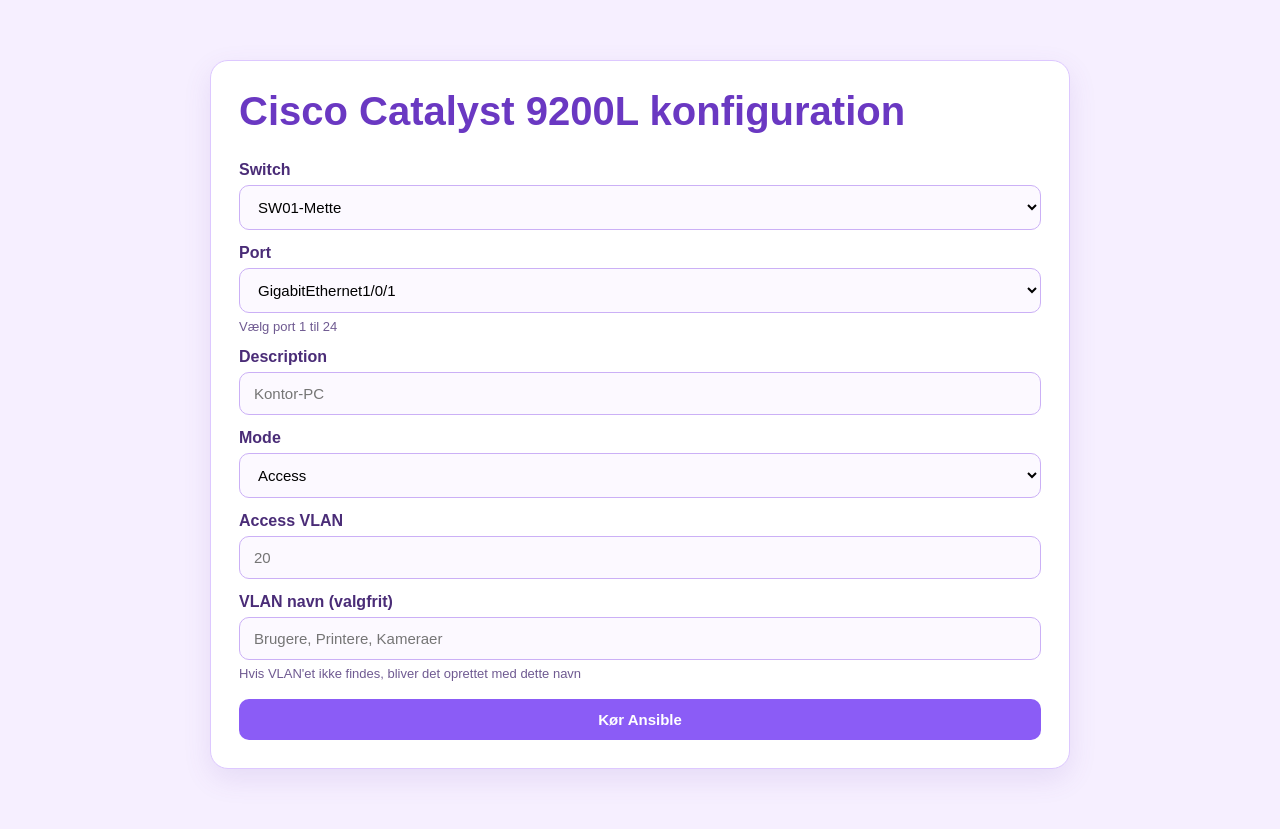
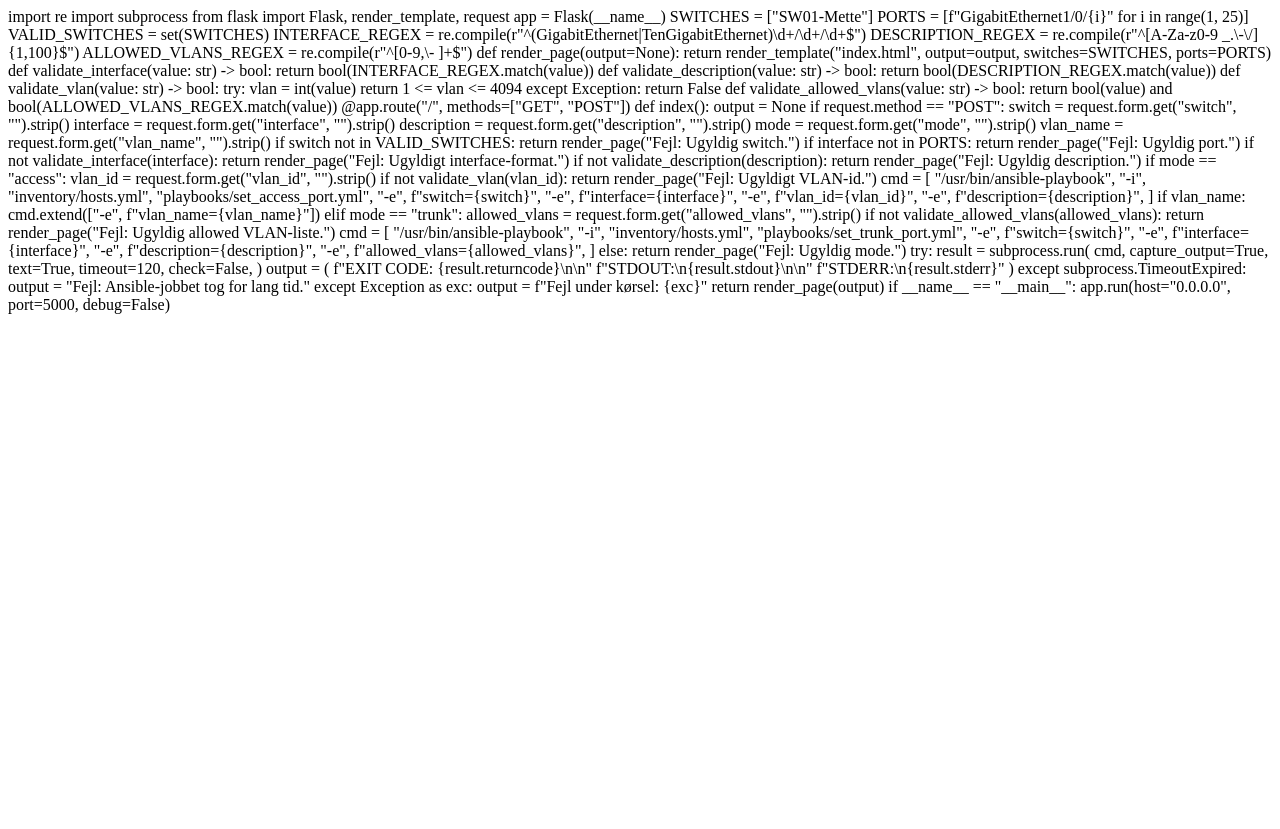
Before and after one commit to mean-pixel/ansibleH4, a Flask app: page / in a window 1280 px wide. After the commit the page ends 314 px from the top, so only its background shows below. Run offline with Flask 3, Linux system fonts and the light colour scheme.

Commit message:
Update index.html

```diff
--- a/switch-web/templates/index.html
+++ b/switch-web/templates/index.html
@@ -1,151 +1,122 @@
-<!doctype html>
-<html lang="da">
-<head>
-  <meta charset="utf-8">
-  <title>Cisco Switch Config</title>
-  <style>
-    body {
-      font-family: Arial, sans-serif;
-      background: #f6efff;
-      color: #2f2142;
-      max-width: 860px;
-      margin: 40px auto;
-      padding: 20px;
-    }
+import re
+import subprocess
+from flask import Flask, render_template, request
 
-    .card {
-      background: #ffffff;
-      border: 1px solid #ddc8ff;
-      border-radius: 18px;
-      padding: 28px;
-      box-shadow: 0 10px 28px rgba(114, 74, 180, 0.12);
-    }
+app = Flask(__name__)
 
-    h1 {
-      margin-top: 0;
-      color: #6a38c2;
-      font-size: 40px;
-    }
+SWITCHES = ["SW01-Mette"]
+PORTS = [f"GigabitEthernet1/0/{i}" for i in range(1, 25)]
 
-    h2 {
-      color: #6a38c2;
-      margin-top: 28px;
-    }
+VALID_SWITCHES = set(SWITCHES)
+INTERFACE_REGEX = re.compile(r"^(GigabitEthernet|TenGigabitEthernet)\d+/\d+/\d+$")
+DESCRIPTION_REGEX = re.compile(r"^[A-Za-z0-9 _.\-\/]{1,100}$")
+ALLOWED_VLANS_REGEX = re.compile(r"^[0-9,\- ]+$")
 
-    label {
-      display: block;
-      margin-top: 14px;
-      margin-bottom: 6px;
-      font-weight: bold;
-      color: #4a2c77;
-    }
 
-    input, select, textarea, button {
-      width: 100%;
-      padding: 12px 14px;
-      box-sizing: border-box;
-      border: 1px solid #cbb0f6;
-      border-radius: 10px;
-      font-size: 15px;
-      background: #fcf9ff;
-    }
+def render_page(output=None):
+    return render_template("index.html", output=output, switches=SWITCHES, ports=PORTS)
 
-    input:focus, select:focus, textarea:focus {
-      outline: none;
-      border-color: #8b5cf6;
-      box-shadow: 0 0 0 3px rgba(139, 92, 246, 0.15);
-    }
 
-    button {
-      margin-top: 18px;
-      background: #8b5cf6;
-      color: white;
-      border: none;
-      font-weight: bold;
-      cursor: pointer;
-      transition: 0.2s ease;
-    }
+def validate_interface(value: str) -> bool:
+    return bool(INTERFACE_REGEX.match(value))
 
-    button:hover {
-      background: #7447d1;
-    }
 
-    .hint {
-      margin-top: 6px;
-      font-size: 13px;
-      color: #6f5a91;
-    }
+def validate_description(value: str) -> bool:
+    return bool(DESCRIPTION_REGEX.match(value))
 
-    pre {
-      background: #180f27;
-      color: #f4edff;
-      padding: 16px;
-      overflow-x: auto;
-      white-space: pre-wrap;
-      border-radius: 12px;
-      border: 1px solid #4d2b7a;
-    }
-  </style>
 
-  <script>
-    function toggleFields() {
-      const mode = document.getElementById("mode").value;
-      document.getElementById("access-fields").style.display = mode === "access" ? "block" : "none";
-      document.getElementById("trunk-fields").style.display = mode === "trunk" ? "block" : "none";
-    }
-    window.onload = toggleFields;
-  </script>
-</head>
-<body>
-  <div class="card">
-    <h1>Cisco Catalyst 9200L konfiguration</h1>
+def validate_vlan(value: str) -> bool:
+    try:
+        vlan = int(value)
+        return 1 <= vlan <= 4094
+    except Exception:
+        return False
 
-    <form method="post">
-      <label for="switch">Switch</label>
-      <select name="switch" id="switch" required>
-        {% for sw in switches %}
-          <option value="{{ sw }}">{{ sw }}</option>
-        {% endfor %}
-      </select>
 
-      <label for="interface">Port</label>
-      <select name="interface" id="interface" required>
-        {% for port in ports %}
-          <option value="{{ port }}">{{ port }}</option>
-        {% endfor %}
-      </select>
-      <div class="hint">Vælg port 1 til 24</div>
+def validate_allowed_vlans(value: str) -> bool:
+    return bool(value) and bool(ALLOWED_VLANS_REGEX.match(value))
 
-      <label for="description">Description</label>
-      <input name="description" id="description" placeholder="Kontor-PC" required>
 
-      <label for="mode">Mode</label>
-      <select name="mode" id="mode" onchange="toggleFields()" required>
-        <option value="access">Access</option>
-        <option value="trunk">Trunk</option>
-      </select>
+@app.route("/", methods=["GET", "POST"])
+def index():
+    output = None
 
-      <div id="access-fields">
-        <label for="vlan_id">Access VLAN</label>
-        <input name="vlan_id" id="vlan_id" type="number" min="1" max="4094" placeholder="20">
+    if request.method == "POST":
+        switch = request.form.get("switch", "").strip()
+        interface = request.form.get("interface", "").strip()
+        description = request.form.get("description", "").strip()
+        mode = request.form.get("mode", "").strip()
+        vlan_name = request.form.get("vlan_name", "").strip()
 
-        <label for="vlan_name">VLAN navn (valgfrit)</label>
-        <input name="vlan_name" id="vlan_name" placeholder="Brugere, Printere, Kameraer">
-        <div class="hint">Hvis VLAN'et ikke findes, bliver det oprettet med dette navn</div>
-      </div>
+        if switch not in VALID_SWITCHES:
+            return render_page("Fejl: Ugyldig switch.")
 
-      <div id="trunk-fields">
-        <label for="allowed_vlans">Allowed VLANs</label>
-        <input name="allowed_vlans" id="allowed_vlans" placeholder="10,20,30 eller 10-20">
-      </div>
+        if interface not in PORTS:
+            return render_page("Fejl: Ugyldig port.")
 
-      <button type="submit">Kør Ansible</button>
-    </form>
+        if not validate_interface(interface):
+            return render_page("Fejl: Ugyldigt interface-format.")
 
-    {% if output %}
-      <h2>Resultat</h2>
-      <pre>{{ output }}</pre>
-    {% endif %}
-  </div>
-</body>
-</html>
+        if not validate_description(description):
+            return render_page("Fejl: Ugyldig description.")
+
+        if mode == "access":
+            vlan_id = request.form.get("vlan_id", "").strip()
+
+            if not validate_vlan(vlan_id):
+                return render_page("Fejl: Ugyldigt VLAN-id.")
+
+            cmd = [
+                "/usr/bin/ansible-playbook",
+                "-i", "inventory/hosts.yml",
+                "playbooks/set_access_port.yml",
+                "-e", f"switch={switch}",
+                "-e", f"interface={interface}",
+                "-e", f"vlan_id={vlan_id}",
+                "-e", f"description={description}",
+            ]
+
+            if vlan_name:
+                cmd.extend(["-e", f"vlan_name={vlan_name}"])
+
+        elif mode == "trunk":
+            allowed_vlans = request.form.get("allowed_vlans", "").strip()
+
+            if not validate_allowed_vlans(allowed_vlans):
+                return render_page("Fejl: Ugyldig allowed VLAN-liste.")
+
+            cmd = [
+                "/usr/bin/ansible-playbook",
+                "-i", "inventory/hosts.yml",
+                "playbooks/set_trunk_port.yml",
+                "-e", f"switch={switch}",
+                "-e", f"interface={interface}",
+                "-e", f"description={description}",
+                "-e", f"allowed_vlans={allowed_vlans}",
+            ]
+        else:
+            return render_page("Fejl: Ugyldig mode.")
+
+        try:
+            result = subprocess.run(
+                cmd,
+                capture_output=True,
+                text=True,
+                timeout=120,
+                check=False,
+            )
+            output = (
+                f"EXIT CODE: {result.returncode}\n\n"
+                f"STDOUT:\n{result.stdout}\n\n"
+                f"STDERR:\n{result.stderr}"
+            )
+        except subprocess.TimeoutExpired:
+            output = "Fejl: Ansible-jobbet tog for lang tid."
+        except Exception as exc:
+            output = f"Fejl under kørsel: {exc}"
+
+    return render_page(output)
+
+
+if __name__ == "__main__":
+    app.run(host="0.0.0.0", port=5000, debug=False)
```
